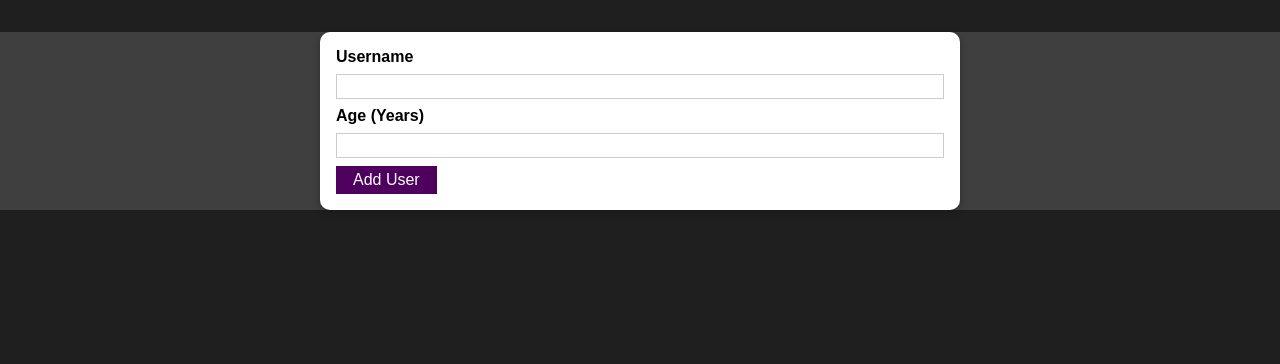
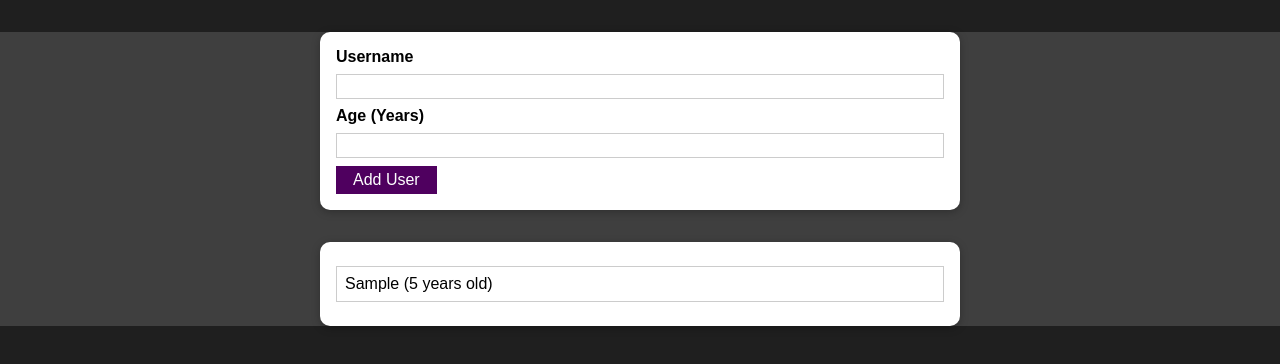
Before and after one commit to rbb-99/react-ref-guide, a React (Create React App) app: page / in a window 1280 px wide. Both pictures are taken after typing "Sample", "5" into the empty fields and a click on the button "Add User". Shown: the top 364 px of the page. Built offline with nearby package versions, Linux system fonts and the light colour scheme.

Commit message:
add list of users

```diff
--- a/package.json
+++ b/package.json
@@ -8,7 +8,7 @@
     "@testing-library/user-event": "^13.5.0",
     "react": "^18.2.0",
     "react-dom": "^18.2.0",
-    "react-scripts": "5.0.1",
+    "react-scripts": "^2.1.3",
     "web-vitals": "^2.1.4"
   },
   "scripts": {
--- a/src/App.js
+++ b/src/App.js
@@ -1,9 +1,20 @@
+import React, { useState } from "react";
 import AddUser from "./components/Users/AddUser";
+import UsersList from "./components/Users/UsersList";
 
 function App() {
+  const [usersList, setUsersList] = useState([]);
+
+  const addUserHandler = (uName, uAge) => {
+    setUsersList((prevUsersList) => {
+      return [...prevUsersList, { id: Math.random().toString(), name: uName, age: uAge }];
+    });
+  };
+
   return (
     <div>
-      <AddUser />
+      <AddUser onAddUser={addUserHandler} />
+      <UsersList users={usersList} />
     </div>
   );
 }
--- a/src/components/Users/AddUser.js
+++ b/src/components/Users/AddUser.js
@@ -9,7 +9,9 @@
 
   const addUserHandler = (event) => {
     event.preventDefault();
-    console.log(enteredAge, enteredUsername);
+    if(enteredAge.trim().length===0 || enteredUsername.trim().length===0) return;
+    if(+enteredAge<1) return;
+    props.onAddUser(enteredUsername, enteredAge);
     setEnteredUsername("");
     setEnteredAge("");
   };
@@ -26,9 +28,19 @@
     <Card className={classes.input}>
       <form onSubmit={addUserHandler}>
         <label htmlFor="username">Username</label>
-        <input value={enteredUsername} type="text" id="username" onChange={usernameChangeHandler} />
+        <input
+          value={enteredUsername}
+          type="text"
+          id="username"
+          onChange={usernameChangeHandler}
+        />
         <label htmlFor="age">Age (Years)</label>
-        <input value={enteredAge} type="number" id="age" onChange={ageChangeHandler} />
+        <input
+          value={enteredAge}
+          type="number"
+          id="age"
+          onChange={ageChangeHandler}
+        />
         <Button type="submit">Add User</Button>
       </form>
     </Card>
--- /dev/null
+++ b/src/components/Users/UsersList.js
@@ -0,0 +1,19 @@
+import React from "react";
+import Card from "../UI/Card";
+import classes from "./UsersList.module.css";
+
+const UsersList = (props) => {
+  return (
+    <Card className={classes.users}>
+      <ul>
+        {props.users.map((user) => (
+          <li key={user.id}>
+            {user.name} ({user.age} years old)
+          </li>
+        ))}
+      </ul>
+    </Card>
+  );
+};
+
+export default UsersList;
--- /dev/null
+++ b/src/components/Users/UsersList.module.css
@@ -0,0 +1,16 @@
+.users {
+  margin: 2rem auto;
+  width: 90%;
+  max-width: 40rem;
+}
+
+.users ul {
+  list-style: none;
+  padding: 1rem;
+}
+
+.users li {
+  border: 1px solid #ccc;
+  margin: 0.5rem 0;
+  padding: 0.5rem;
+}
```
Also changed, not shown: 2 other files (tests, documents, lock files or other folders).
